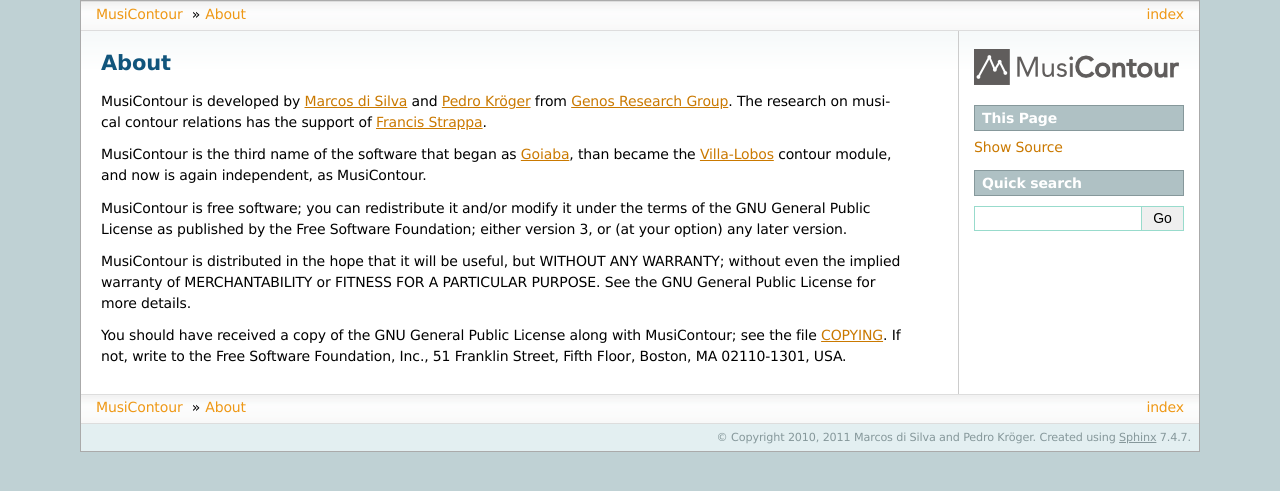
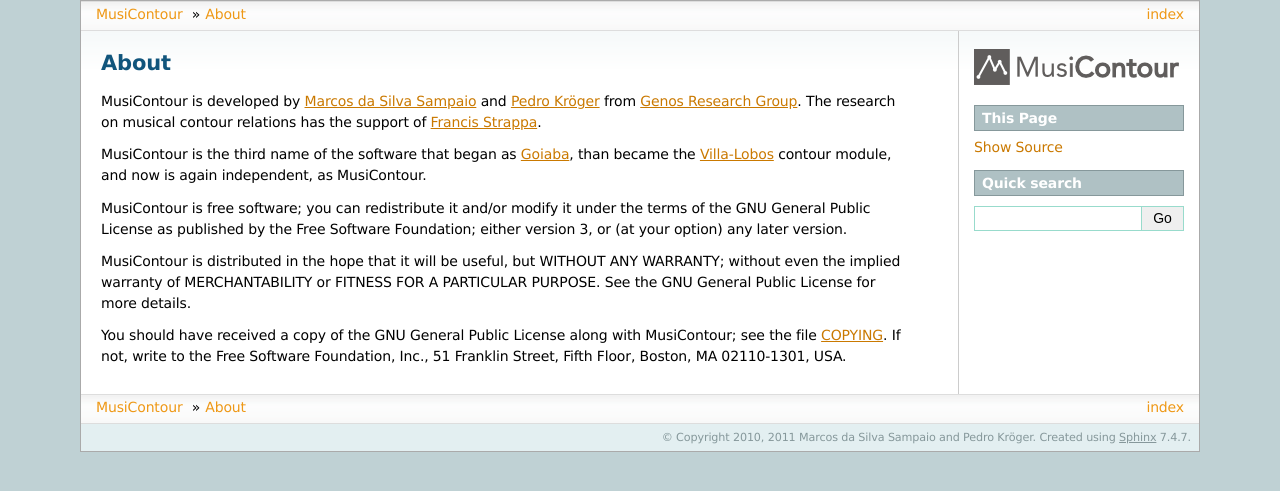
Before and after one commit to msampaio/musicontour, a Sphinx documentation site: the page built from doc/about.rst, in a window 1280 px wide. Shown: the top 491 px of the page. Built offline with Sphinx 7.4.7, drawn with Linux system fonts in a browser that asks for light colours; formulas are drawn with MathJax 3.

Commit message:
Uses Marcos da Silva Sampaio instead of Marcos di Silva

```diff
--- a/doc/about.rst
+++ b/doc/about.rst
@@ -1,7 +1,7 @@
 About
 =====
 
-MusiContour is developed by `Marcos di Silva
+MusiContour is developed by `Marcos da Silva Sampaio
 <http://marcosdisilva.net>`_ and `Pedro Kröger
 <http://pedrokroger.net/>`_ from `Genos Research Group`_. The research
 on musical contour relations has the support of `Francis Strappa
--- a/doc/conf.py
+++ b/doc/conf.py
@@ -38,7 +38,7 @@
 
 # General information about the project.
 project = u'MusiContour'
-copyright = u'2010, 2011 Marcos di Silva and Pedro Kröger'
+copyright = u'2010, 2011 Marcos da Silva Sampaio and Pedro Kröger'
 
 # The version info for the project you're documenting, acts as replacement for
 # |version| and |release|, also used in various other places throughout the
@@ -173,7 +173,7 @@
 # (source start file, target name, title, author, documentclass [howto/manual]).
 latex_documents = [
   ('index', 'MusiContour.tex', u'MusiContour',
-   u'Marcos di Silva and Pedro Kröger', 'manual'),
+   u'Marcos da Silva Sampaio and Pedro Kröger', 'manual'),
 ]
 
 # The name of an image file (relative to this directory) to place at the top of
```
